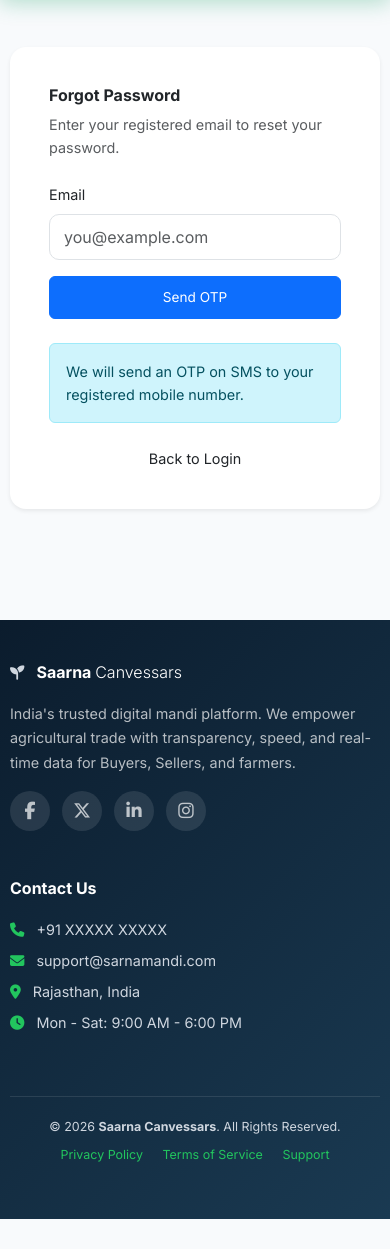
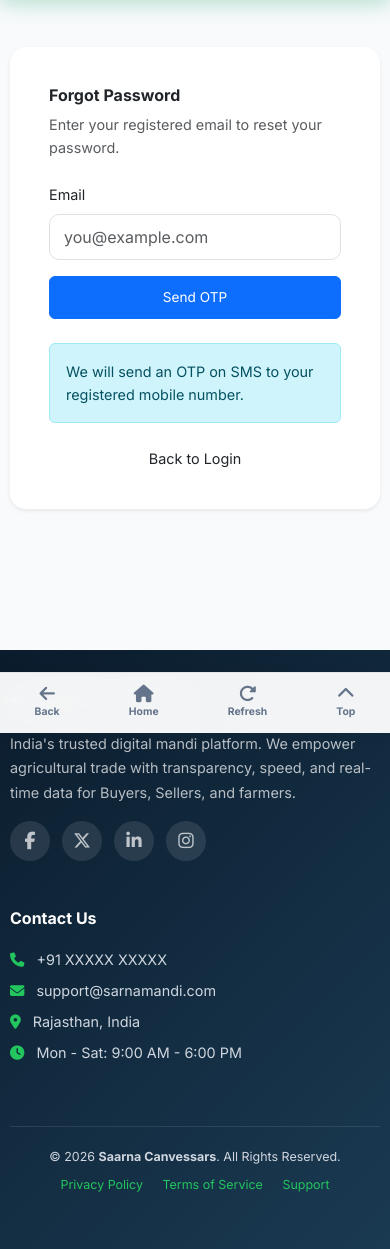
Before and after one commit to Shashank758/Sarna_Broker_Website-2, a Flask app: page /forgot-password in a window 390 px wide. Shown: the part 111-1360 px from the top of the page. Before the commit the page ends 1330 px from the top, so only its background shows below. Run offline with Flask 3, Linux system fonts and the light colour scheme; some libraries are stand-ins or nearby versions.

Commit message:
Update base.html

```diff
--- a/templates/base.html
+++ b/templates/base.html
@@ -76,6 +76,98 @@
     {% include '_footer.html' %}
 
   </div>
+
+  <!-- Mobile Floating Navigation Bar (Back, Home, Refresh, Top) -->
+  <nav class="mobile-float-nav" id="mobileFloatNav">
+    <button onclick="history.back()" aria-label="Go back">
+      <i class="fa fa-arrow-left"></i>
+      <span>Back</span>
+    </button>
+    <a href="/market" aria-label="Home">
+      <i class="fa fa-home"></i>
+      <span>Home</span>
+    </a>
+    <button onclick="location.reload()" aria-label="Refresh">
+      <i class="fa fa-rotate-right"></i>
+      <span>Refresh</span>
+    </button>
+    <button onclick="window.scrollTo({top:0, behavior:'smooth'})" aria-label="Scroll to top">
+      <i class="fa fa-chevron-up"></i>
+      <span>Top</span>
+    </button>
+  </nav>
+
+  <style>
+    .mobile-float-nav {
+      display: none;
+    }
+
+    @media (max-width: 768px) {
+      .mobile-float-nav {
+        display: flex;
+        position: fixed;
+        bottom: 0;
+        left: 0;
+        right: 0;
+        z-index: 9999;
+        background: rgba(255, 255, 255, 0.95);
+        backdrop-filter: blur(16px);
+        -webkit-backdrop-filter: blur(16px);
+        border-top: 1px solid rgba(0, 0, 0, 0.06);
+        box-shadow: 0 -4px 20px rgba(0, 0, 0, 0.08);
+        padding: 6px 0;
+        padding-bottom: max(6px, env(safe-area-inset-bottom));
+        justify-content: space-around;
+        align-items: center;
+        transition: transform 0.3s ease;
+      }
+
+      .mobile-float-nav.nav-hidden {
+        transform: translateY(100%);
+      }
+
+      .mobile-float-nav button,
+      .mobile-float-nav a {
+        display: flex;
+        flex-direction: column;
+        align-items: center;
+        gap: 2px;
+        background: none;
+        border: none;
+        color: #64748b;
+        font-size: 0.65rem;
+        font-weight: 700;
+        padding: 6px 12px;
+        border-radius: 10px;
+        cursor: pointer;
+        transition: all 0.2s ease;
+        text-decoration: none;
+        -webkit-tap-highlight-color: transparent;
+      }
+
+      .mobile-float-nav button i,
+      .mobile-float-nav a i {
+        font-size: 1.1rem;
+      }
+
+      .mobile-float-nav button:active,
+      .mobile-float-nav a:active {
+        color: #0a8a54;
+        background: rgba(10, 138, 84, 0.08);
+        transform: scale(0.92);
+      }
+
+      /* Push content above the nav bar */
+      .main-content {
+        padding-bottom: 70px;
+      }
+
+      /* Hide the old back-to-top on mobile since we have Top in the bar */
+      .back-to-top {
+        display: none !important;
+      }
+    }
+  </style>
 
   <!-- Back to Top Button -->
   <button id="backToTopBtn" class="back-to-top" aria-label="Back to top">
```
